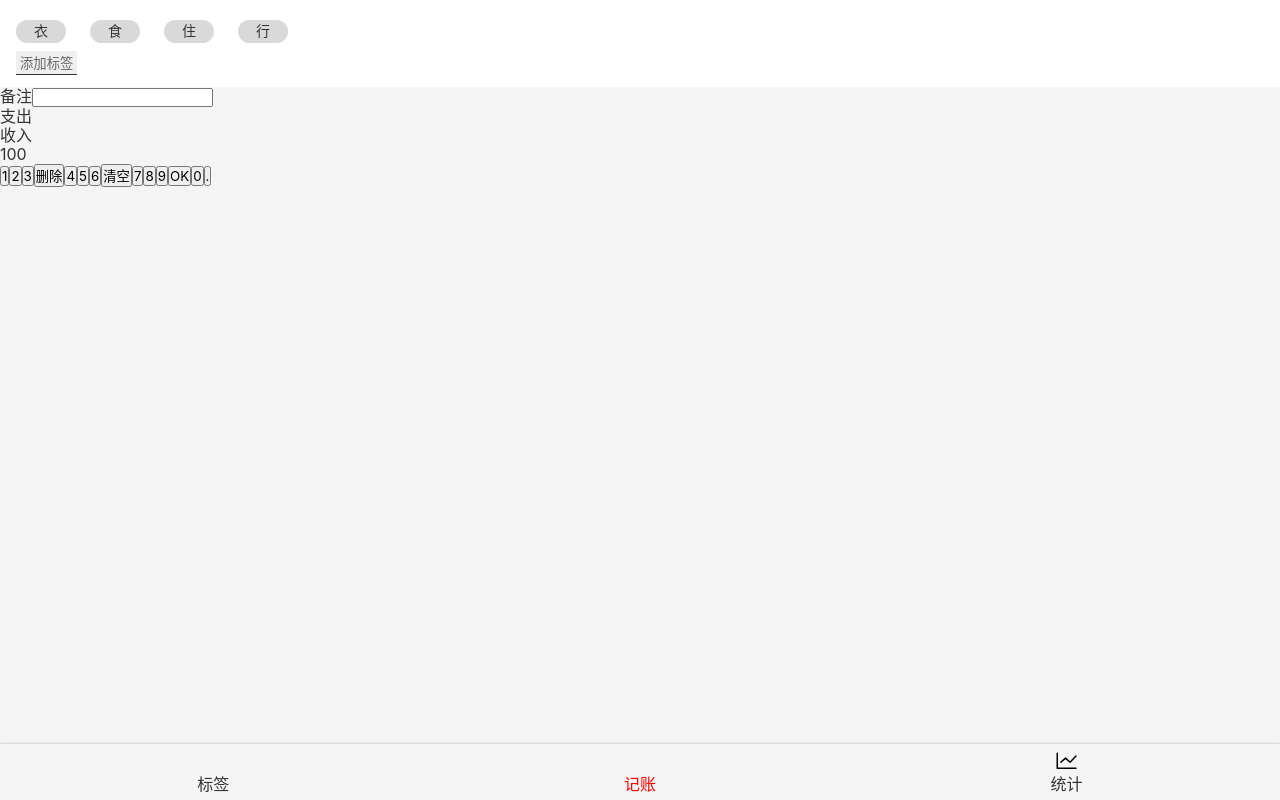
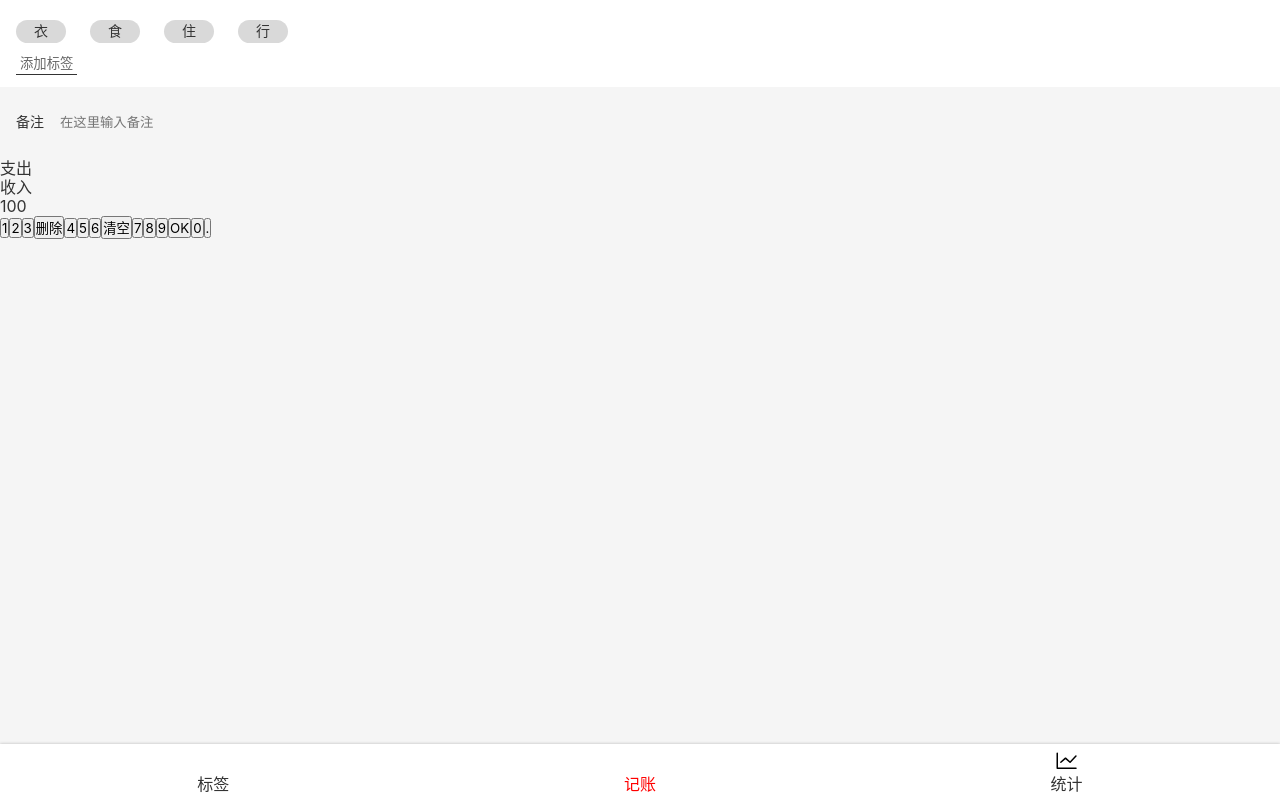
Before and after one commit to liu0haha123/535-moreny-react, a React app: page /#/money in a window 1280 px wide. Built offline with nearby package versions, Linux system fonts and the light colour scheme.

Commit message:
备注模块布局

```diff
--- a/src/components/Nav.tsx
+++ b/src/components/Nav.tsx
@@ -6,6 +6,7 @@
 
 const NavWrapper = styled.nav`
   line-height: 24px;
+  background-color: #fff;
   box-shadow: 0 0 3px rgba(0, 0, 0, 0.25);
   > ul {
     display: flex;
--- a/src/index.scss
+++ b/src/index.scss
@@ -38,3 +38,7 @@
 button {
   font-family: inherit;
 }
+
+:focus{
+  outline: none;
+}
--- a/src/views/Money.tsx
+++ b/src/views/Money.tsx
@@ -21,11 +21,30 @@
     padding: 2px 4px;
     border-bottom: 1px solid #333;
     color: #666;
-    margin-trim: 8px;
+    background-color: #ffffff;
   }
 `;
 
-const NotesSection = styled.section``;
+const NotesSection = styled.section`
+  background-color: #f5f5f5;
+  padding: 0 16px;
+  font-size: 14px;
+  > label {
+    display: flex;
+    align-items: center;
+    > span {
+      margin-right: 16px;
+      white-space: nowrap;
+    }
+    > input {
+      display: block;
+      width: 100%;
+      height:72px;
+      border: none;
+      background: none;
+    }
+  }
+`;
 const CategorySection = styled.section``;
 const NumberPadSection = styled.section``;
 function Tags() {
@@ -43,7 +62,7 @@
       <NotesSection>
         <label>
           <span>备注</span>
-          <input type="text" />
+          <input type="text" placeholder="在这里输入备注" />
         </label>
       </NotesSection>
       <CategorySection>
```
